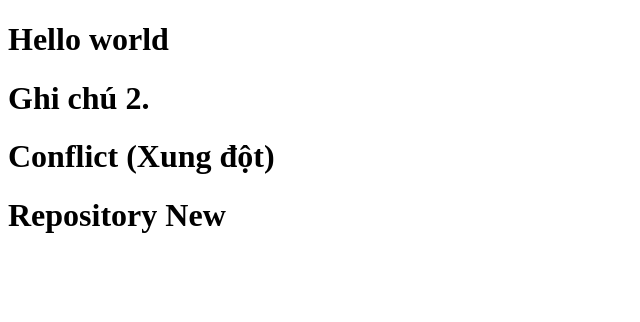
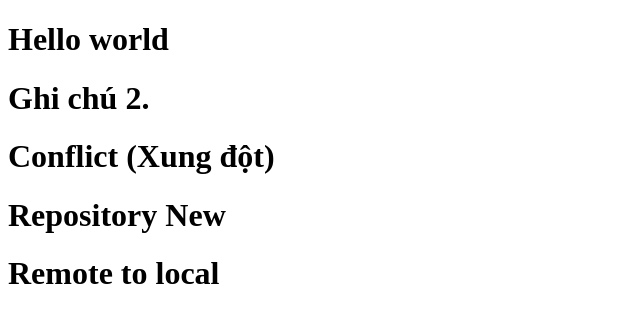
Before and after one commit to ThangB1906766/CT24402, a plain HTML site: page index.html in a window 1280 px wide. Shown: the whole page, without its empty margins (0-640 px from the left). Drawn offline with Linux system fonts and the light colour scheme.

Commit message:
Remote clone

```diff
--- a/index.html
+++ b/index.html
@@ -13,5 +13,7 @@
 
     <h1>Repository New</h1>
 
+    <h1>Remote to local</h1>
+
 </body>
 </html>
```
